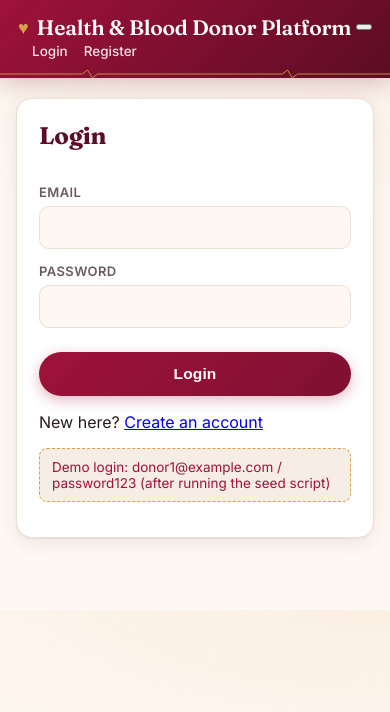
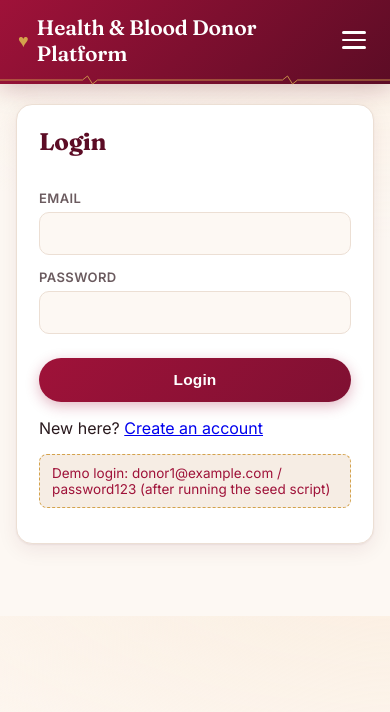
Before and after one commit to s18259802singh/health-platform, a React (Vite) app in the folder upload/frontend/: page / in a window 390 px wide. Shown: the top 712 px of the page. Built offline with nearby package versions, Linux system fonts and the light colour scheme; no server answers; the HTML template or start-up script is replaced by a standard one.

Commit message:
Update index.css

```diff
--- a/upload/frontend/src/index.css
+++ b/upload/frontend/src/index.css
@@ -310,3 +310,50 @@ h1, h2, h3, .brand {
   .container { padding: 20px 16px 48px; }
   .form-card, .qr-box { padding: 22px; }
 }
+/* ---------- Mobile hamburger menu ---------- */
+.menu-toggle {
+  display: none;
+  flex-direction: column;
+  justify-content: center;
+  gap: 5px;
+  background: none;
+  border: none;
+  cursor: pointer;
+  padding: 6px;
+  z-index: 20;
+}
+.menu-toggle span {
+  width: 24px;
+  height: 2.5px;
+  background: white;
+  border-radius: 2px;
+  transition: transform 0.2s ease, opacity 0.2s ease;
+}
+
+@media (max-width: 640px) {
+  .navbar { flex-wrap: nowrap; }
+  .menu-toggle { display: flex; }
+
+  .nav-links {
+    display: none;
+    flex-direction: column;
+    position: absolute;
+    top: 100%;
+    left: 0;
+    right: 0;
+    background: linear-gradient(135deg, var(--garnet) 0%, var(--garnet-deep) 100%);
+    padding: 8px 24px 18px;
+    box-shadow: 0 10px 24px rgba(92, 12, 37, 0.3);
+    border-bottom-left-radius: 14px;
+    border-bottom-right-radius: 14px;
+  }
+  .nav-links.open { display: flex; }
+  .nav-links a, .nav-links button {
+    margin-left: 0;
+    padding: 12px 0;
+    border-bottom: 1px solid rgba(255,255,255,0.15);
+    width: 100%;
+    text-align: left;
+  }
+  .nav-links a:last-child, .nav-links button:last-child { border-bottom: none; }
+}
```
